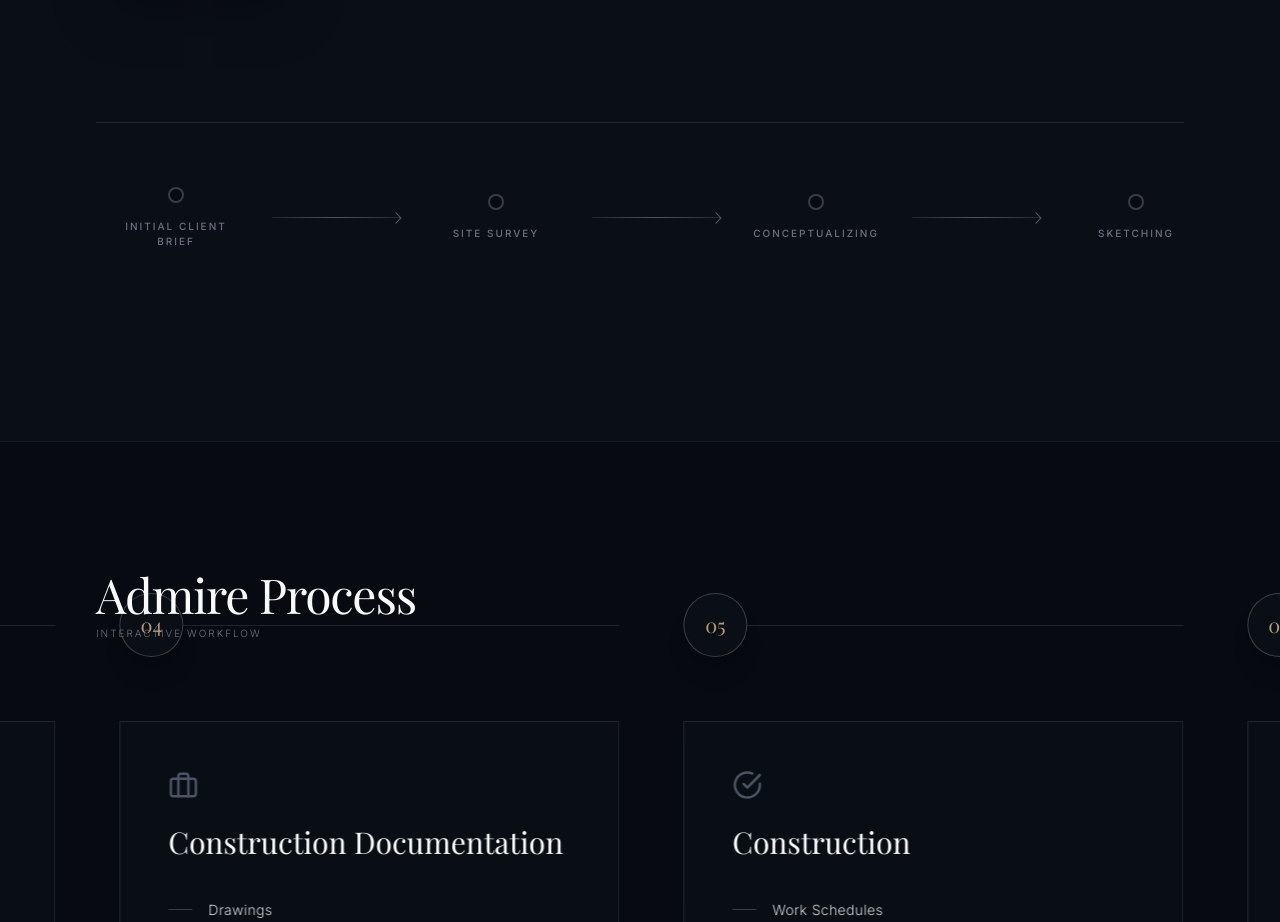
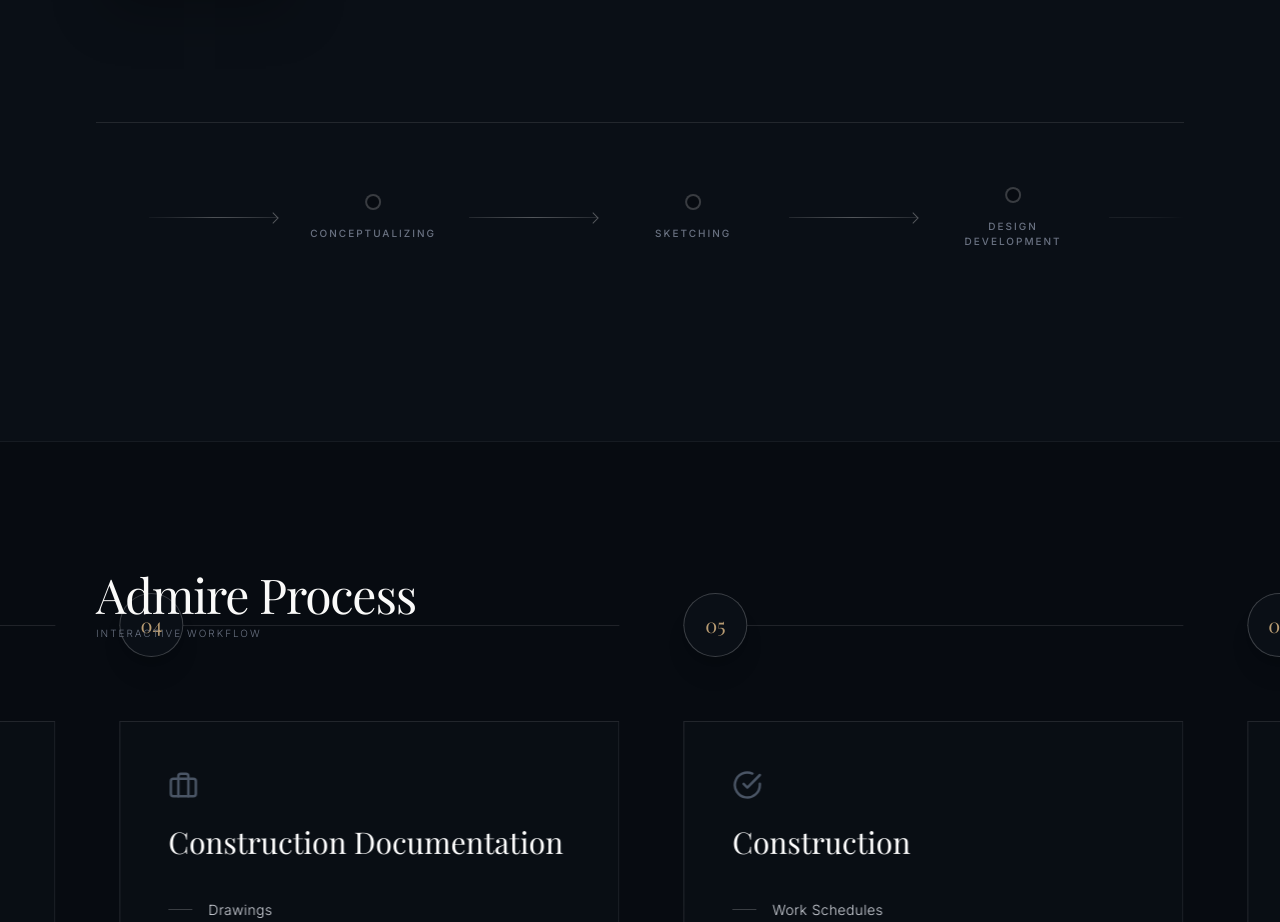
Before and after one commit to abhishekck31/Admire-Architects, a Next.js app: page /expertise/process in a window 1280 px wide. Shown: the part 1446-2368 px from the top of the page. Built offline with nearby package versions, Linux system fonts and the light colour scheme; a web font is replaced by a local one.

Commit message:
Convert process flow timeline into infinite scrolling marquee

```diff
--- a/src/app/expertise/process/page.tsx
+++ b/src/app/expertise/process/page.tsx
@@ -121,28 +121,34 @@ export default function ProcessPage() {
             ))}
           </div>
 
-          {/* Process Flow Timeline (Horizontal Flow) */}
+          {/* Process Flow Timeline (Horizontal Auto-Scrolling Marquee) */}
           <motion.div
             initial="hidden" whileInView="visible" viewport={{ once: true }} variants={fadeUp}
-            className="pt-16 border-t border-white/10 overflow-x-auto pb-8 hide-scrollbar"
+            className="pt-16 border-t border-white/10 overflow-hidden pb-8 relative w-full flex"
           >
-            <div className="flex items-center min-w-max gap-8 px-4">
-              {FLOW_STEPS.map((step, idx) => (
-                <div key={idx} className="flex items-center gap-8 group">
+            {/* Left and right gradient masks for a smooth fade effect */}
+            <div className="absolute top-0 left-0 bottom-0 w-16 md:w-32 bg-gradient-to-r from-[#0a0f16] to-transparent z-10 pointer-events-none" />
+            <div className="absolute top-0 right-0 bottom-0 w-16 md:w-32 bg-gradient-to-l from-[#0a0f16] to-transparent z-10 pointer-events-none" />
+
+            <motion.div
+              animate={{ x: ["0%", "-50%"] }}
+              transition={{ repeat: Infinity, ease: "linear", duration: 35 }}
+              className="flex items-center w-max"
+            >
+              {[...FLOW_STEPS, ...FLOW_STEPS].map((step, idx) => (
+                <div key={idx} className="flex items-center gap-8 group px-4">
                   <div className="flex flex-col items-center gap-4">
                     <div className="w-4 h-4 rounded-full border-2 border-white/20 bg-[#070b11] group-hover:border-[#b89b72] group-hover:bg-[#b89b72]/20 transition-all duration-500" />
                     <span className="text-[10px] uppercase tracking-[0.2em] font-medium text-gray-500 group-hover:text-white transition-colors duration-500 text-center w-32">
                       {step}
                     </span>
                   </div>
-                  {idx < FLOW_STEPS.length - 1 && (
-                    <div className="w-16 md:w-32 h-[1px] bg-gradient-to-r from-white/10 via-white/30 to-white/10 relative">
-                      <div className="absolute top-1/2 -translate-y-1/2 right-0 w-2 h-2 border-t border-r border-white/30 transform rotate-45" />
-                    </div>
-                  )}
+                  <div className="w-16 md:w-32 h-[1px] bg-gradient-to-r from-white/10 via-white/30 to-white/10 relative">
+                    <div className="absolute top-1/2 -translate-y-1/2 right-0 w-2 h-2 border-t border-r border-white/30 transform rotate-45" />
+                  </div>
                 </div>
               ))}
-            </div>
+            </motion.div>
           </motion.div>
         </div>
       </section>
```
